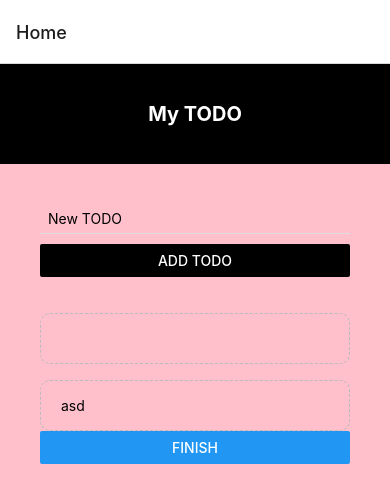
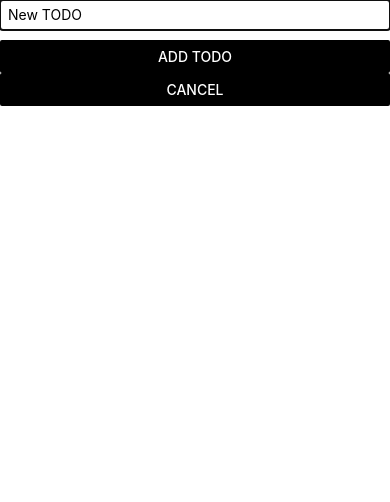
Before and after one commit to TuranMstf/navigation, a React Native app: screen /Home in a window 390 px wide. Both pictures are taken after a click on the button "ADD TODO". Shown: the top 502 px of the page. Built offline with nearby package versions, Linux system fonts and the light colour scheme.

Commit message:
üstü çizildi
üstü çizildi

```diff
--- a/components/addTodo.js
+++ b/components/addTodo.js
@@ -10,7 +10,7 @@ export default function AddTodo({submitHandler}) {
     }
 
   return (
-    <View>
+    <View style={Styles.container}>
       <TextInput
       style={Styles.input}
       placeholder='New TODO'
@@ -22,6 +22,11 @@ export default function AddTodo({submitHandler}) {
 }
 
 const Styles = StyleSheet.create ({
+  container: {
+    flexDirection:'column',
+    justifyContent: 'space-around',
+    alignContent: 'space-around'
+  },
   input: {
       marginBottom: 10,
       paddingHorizontal: 8,
--- a/components/todoitems.js
+++ b/components/todoitems.js
@@ -2,20 +2,37 @@ import { StyleSheet, Text, TouchableOpacity } from 'react-native'
 import React from 'react'
 
 export default function todoitems({item, pressHandler}) {
+  if (item.isItEnd==false) {
+    return (
+      <TouchableOpacity onPress={() => pressHandler(item)} >
+          <Text style= {Styles.item}> {item.text} </Text>
+      </TouchableOpacity>
+    )
+  }
   return (
-    <TouchableOpacity onPress={() => pressHandler(item)}>
-        <Text style= {Styles.item}> {item.text} </Text>
+    <TouchableOpacity onPress={() => pressHandler(item)} >
+        <Text style= {Styles.item2}> {item.text}</Text>
     </TouchableOpacity>
   )
 }
 
 const Styles = StyleSheet.create ({
     item: {
+      textDecorationLine:'none',
         padding: 16,
         marginTop: 16,
-        borderColor: '#bbb',
+        borderColor: 'white',
         borderWidth: 1,
-        borderStyle: 'dashed',
+        borderStyle: 'solid',
+        borderRadius: 10
+    },
+    item2: {
+      textDecorationLine:'line-through',
+        padding: 16,
+        marginTop: 16,
+        borderColor: 'white',
+        borderWidth: 1,
+        borderStyle: 'solid',
         borderRadius: 10
     }
 });
--- a/screens/homepage.js
+++ b/screens/homepage.js
@@ -1,30 +1,41 @@
-import { View, Text, FlatList, StyleSheet, Button, TouchableWithoutFeedback } from 'react-native';
+import { View, Text, FlatList, StyleSheet, Button, Modal } from 'react-native';
 import React, {useState} from 'react';
 import Header from '../components/header';
 import TodoItem from '../components/todoitems';
 import AddTodo from '../components/addTodo';
 
 export default function homepage({navigation}) {
+
+    const [modalVisible, setModalVisible] = useState(false);
+
     const [todos, setTodos] = useState ([
-        {text: 'asd', id: '0'}
+        {text: 'asd 0', id: '0', isItEnd:false},
+        {text: 'asd 1', id: '1', isItEnd:false},
+        {text: 'asd 2', id: '2', isItEnd:false},
+        {text: 'asd 3', id: '3', isItEnd:false},
     ]);
     const [endTodos, setEndTodos] = useState ([
-        {text: '', id: '0'},
+        {text: null, id: null},
     ]);
 
     const pressHandler =(item) => {
          setEndTodos ((prevTodods) => {
              return [
                  {text: item.text, id: item.id},
-                ...prevTodods
+                 ...prevTodods,
+
              ]
          })
-        setTodos((prevTodods)=>{
-            return prevTodods.filter(todo => todo.id != item.id );
-        });
+        const nextList = [...todos];
+        nextList[item.id].isItEnd = true; // Problem: mutates list[0]
+        setTodos(nextList);
+        // setTodos((prevTodods)=>{
+        //     return prevTodods.filter(todo => todo.id != item.id );
+        // });
     }
 
     const submitHandler = (text) => {
+        setModalVisible(false);
         setTodos ((prevTodods) => {
             return [
                 {text: text, id: Math.random().toString()},
@@ -37,7 +48,20 @@ export default function homepage({navigation}) {
     <View style={Styles.container}>
         <Header/>
         <View style={Styles.content}>
+            <Modal
+            visible={modalVisible}
+            transparent={false}
+            animationType='slide'>
                 <AddTodo submitHandler={submitHandler}/>
+                <Button title='cancel'color={'black'} onPress={()=> setModalVisible(false)}/>
+                <FlatList
+                data={endTodos}
+                renderItem={({item}) => (
+                    <Text>{item.text}{item.id}</Text>
+                )}
+                />
+            </Modal>
+            <Button title='ADD TODO' color={'black'} onPress={()=> setModalVisible(true)}/>
             <View style={Styles.list}>
                 <FlatList
                 data={todos}
@@ -46,7 +70,7 @@ export default function homepage({navigation}) {
                 )}
                 />
             </View>
-            <Button title='Finish'
+            <Button title='Done Todos' color={'black'}
             onPress={() => navigation.navigate ('secondpage',
             { blogpost: endTodos, })}
             />
@@ -57,13 +81,14 @@ export default function homepage({navigation}) {
 const Styles = StyleSheet.create ({
     container: {
         flex: 1,
-        backgroundColor: 'pink'
+        backgroundColor: 'pink',
+
     },
     content: {
         padding: 40,
     },
     list: {
         marginTop: 20,
-    },
+    }
 
 });
```
Lines whose indentation alone changed are shown as unchanged.
